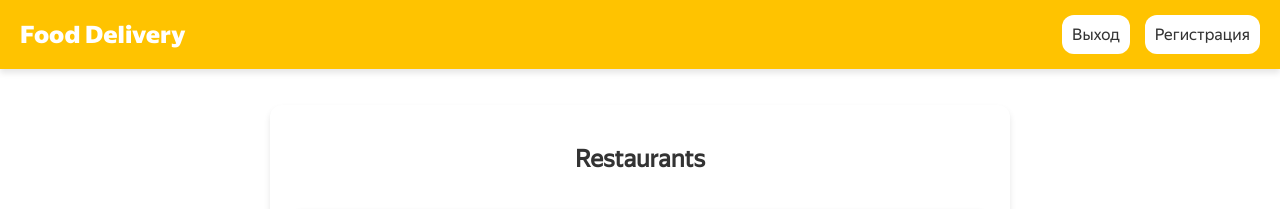
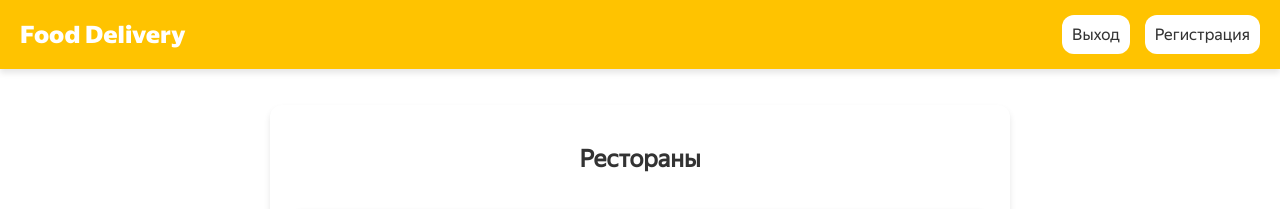
Before and after one commit to dradgo/react-study-delivery-app, a React (Create React App) app: page /client/restraunt in a window 1280 px wide. Shown: the top 209 px of the page. Built offline with nearby package versions, Linux system fonts and the light colour scheme.

Commit message:
фикс ошибки с переходом на меню ресорана со стороны клиента

```diff
--- a/src/App.tsx
+++ b/src/App.tsx
@@ -34,7 +34,7 @@ function App() {
             <Route path={INTERNAL_ROUTES.clientRestaurant} element={<ClientRestaurantsPage />} />
             <Route path={INTERNAL_ROUTES.clientProfile} element={<ClientProfile />} />
             <Route path={INTERNAL_ROUTES.clientCart} element={<ClientCartPage />} />
-            <Route path={`${INTERNAL_ROUTES.restaurantDishes}/:restaurantName/dishes`} element={<RestaurantDishesPage />} />
+            <Route path={`${INTERNAL_ROUTES.restaurantDishes}`} element={<RestaurantDishesPage />} />
             <Route path={`${INTERNAL_ROUTES.dashboard}`} element={<Dashboard />} />
             <Route path={`${INTERNAL_ROUTES.restaurantManage}`} element={<MenuManagement />} />
           </Routes>
--- a/src/pages/client/client-restaurant-dishes.tsx
+++ b/src/pages/client/client-restaurant-dishes.tsx
@@ -36,7 +36,7 @@ const RestaurantDishesPage: React.FC = () => {
 
     return (
         <Wrapper>
-            <h2>{restaurantName} Dishes</h2>
+            <h2>{restaurantName} - Меню</h2>
             <ul className="dishes-list">
                 {dishesMock.map((dish) => {
                     const cartItem = cart.find((item: any) => item.id === dish.id);
--- a/src/pages/client/client-restaurants.tsx
+++ b/src/pages/client/client-restaurants.tsx
@@ -39,7 +39,7 @@ const ClientRestaurantsPage: React.FC = () => {
 
     return (
         <Wrapper>
-            <h2>Restaurants</h2>
+            <h2>Рестораны</h2>
             <ul className="restaurants-list">
                 {restaurants.map((restaurant) => (
                     <li key={restaurant.id} className="restaurant-item">
```
